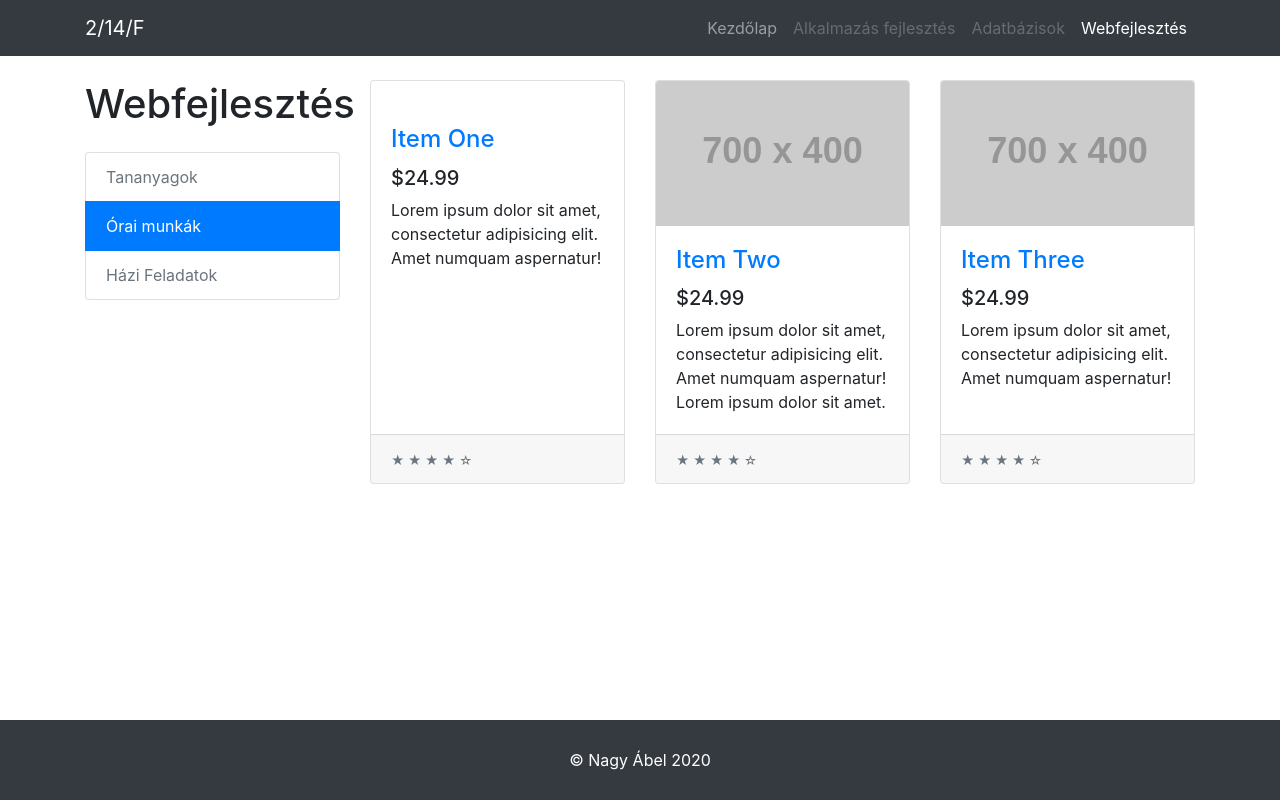
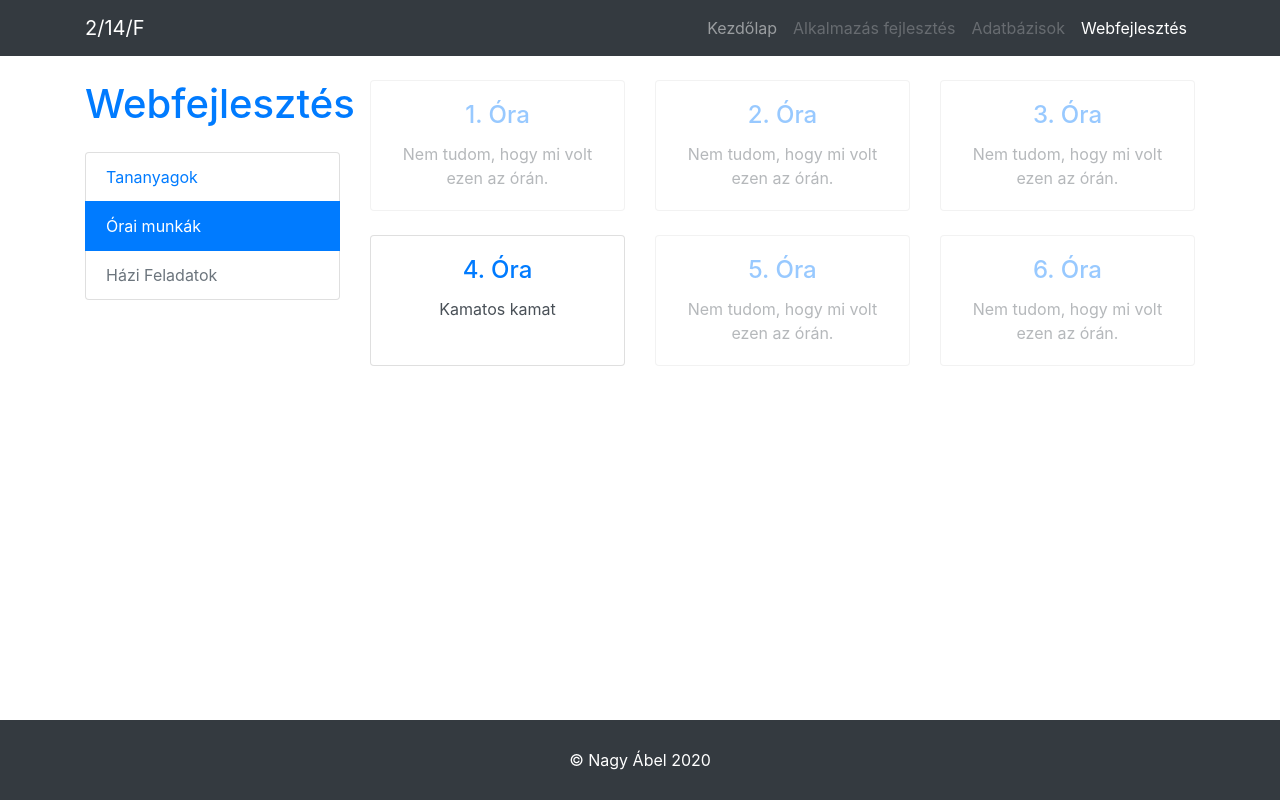
Before and after one commit to abel-nagy/2-14-F, a plain HTML site: page pages/Webfejlesztes/Orai_munkak/index.html in a window 1280 px wide. Drawn offline with Linux system fonts and the light colour scheme; placeholder pictures from the web are drawn by us; files whose address does not match are found by name.

Commit message:
Órai munkák alapja hozzáadva

```diff
--- a/pages/Webfejlesztes/Orai_munkak/index.html
+++ b/pages/Webfejlesztes/Orai_munkak/index.html
@@ -69,9 +69,9 @@
 
       <div class="col-lg-3">
 
-        <h1 class="my-4">Webfejlesztés</h1>
+        <h1 class="my-4 text-primary">Webfejlesztés</h1>
         <div class="list-group">
-          <a href="../Tananyagok/index.html" class="list-group-item disabled">Tananyagok</a>
+          <a href="../Tananyagok/index.html" class="list-group-item">Tananyagok</a>
           <a href="" class="list-group-item active">Órai munkák</a>
           <a href="../Hazi_Feladatok/index.html" class="list-group-item disabled">Házi Feladatok</a>
         </div>
@@ -83,52 +83,70 @@
 
         <div class="row my-4">
 
-          <div class="col-lg-4 col-md-6 mb-4">
-            <div class="card h-100">
-              <a href="#"><img class="card-img-top" src="" alt=""></a>
-              <div class="card-body">
-                <h4 class="card-title">
-                  <a href="#">Item One</a>
-                </h4>
-                <h5>$24.99</h5>
-                <p class="card-text">Lorem ipsum dolor sit amet, consectetur adipisicing elit. Amet numquam aspernatur!</p>
+          <div class="col-lg-4 col-md-6 mb-4 disabledbutton">
+            <a href="Ora_1/index.html" class="text-decoration-none">
+              <div class="card h-100 text-center">
+                  <div class="card-body list-group-item-action">
+                    <h4 class="card-title text-primary">1. Óra</h4>
+                    <p class="card-text">Nem tudom, hogy mi volt ezen az órán.</p>
+                  </div>
               </div>
-              <div class="card-footer">
-                <small class="text-muted">&#9733; &#9733; &#9733; &#9733; &#9734;</small>
+            </a>
+          </div>
+
+          <div class="col-lg-4 col-md-6 mb-4 disabledbutton">
+            <a href="Ora_2/index.html" class="text-decoration-none">
+              <div class="card h-100 text-center">
+                  <div class="card-body list-group-item-action">
+                    <h4 class="card-title text-primary">2. Óra</h4>
+                    <p class="card-text">Nem tudom, hogy mi volt ezen az órán.</p>
+                  </div>
               </div>
-            </div>
+            </a>
+          </div>
+
+          <div class="col-lg-4 col-md-6 mb-4 disabledbutton">
+            <a href="Ora_3/index.html" class="text-decoration-none">
+              <div class="card h-100 text-center">
+                  <div class="card-body list-group-item-action">
+                    <h4 class="card-title text-primary">3. Óra</h4>
+                    <p class="card-text">Nem tudom, hogy mi volt ezen az órán.</p>
+                  </div>
+              </div>
+            </a>
           </div>
 
           <div class="col-lg-4 col-md-6 mb-4">
-            <div class="card h-100">
-              <a href="#"><img class="card-img-top" src="http://placehold.it/700x400" alt=""></a>
-              <div class="card-body">
-                <h4 class="card-title">
-                  <a href="#">Item Two</a>
-                </h4>
-                <h5>$24.99</h5>
-                <p class="card-text">Lorem ipsum dolor sit amet, consectetur adipisicing elit. Amet numquam aspernatur! Lorem ipsum dolor sit amet.</p>
+            <a href="Ora_4/index.html" class="text-decoration-none">
+              <div class="card h-100 text-center">
+                  <div class="card-body list-group-item-action">
+                    <h4 class="card-title text-primary">4. Óra</h4>
+                    <p class="card-text">Kamatos kamat</p>
+                  </div>
               </div>
-              <div class="card-footer">
-                <small class="text-muted">&#9733; &#9733; &#9733; &#9733; &#9734;</small>
-              </div>
-            </div>
+            </a>
           </div>
 
-          <div class="col-lg-4 col-md-6 mb-4">
-            <div class="card h-100">
-              <a href="#"><img class="card-img-top" src="http://placehold.it/700x400" alt=""></a>
-              <div class="card-body">
-                <h4 class="card-title">
-                  <a href="#">Item Three</a>
-                </h4>
-                <h5>$24.99</h5>
-                <p class="card-text">Lorem ipsum dolor sit amet, consectetur adipisicing elit. Amet numquam aspernatur!</p>
+          <div class="col-lg-4 col-md-6 mb-4 disabledbutton">
+            <a href="Ora_5/index.html" class="text-decoration-none">
+              <div class="card h-100 text-center">
+                  <div class="card-body list-group-item-action">
+                    <h4 class="card-title text-primary">5. Óra</h4>
+                    <p class="card-text">Nem tudom, hogy mi volt ezen az órán.</p>
+                  </div>
               </div>
-              <div class="card-footer">
-                <small class="text-muted">&#9733; &#9733; &#9733; &#9733; &#9734;</small>
+            </a>
+          </div>
+
+          <div class="col-lg-4 col-md-6 mb-4 disabledbutton">
+            <a href="Ora_6/index.html" class="text-decoration-none">
+              <div class="card h-100 text-center">
+                  <div class="card-body list-group-item-action">
+                    <h4 class="card-title text-primary">6. Óra</h4>
+                    <p class="card-text">Nem tudom, hogy mi volt ezen az órán.</p>
+                  </div>
               </div>
-            </div>
+            </a>
           </div>
 
         </div>
```
